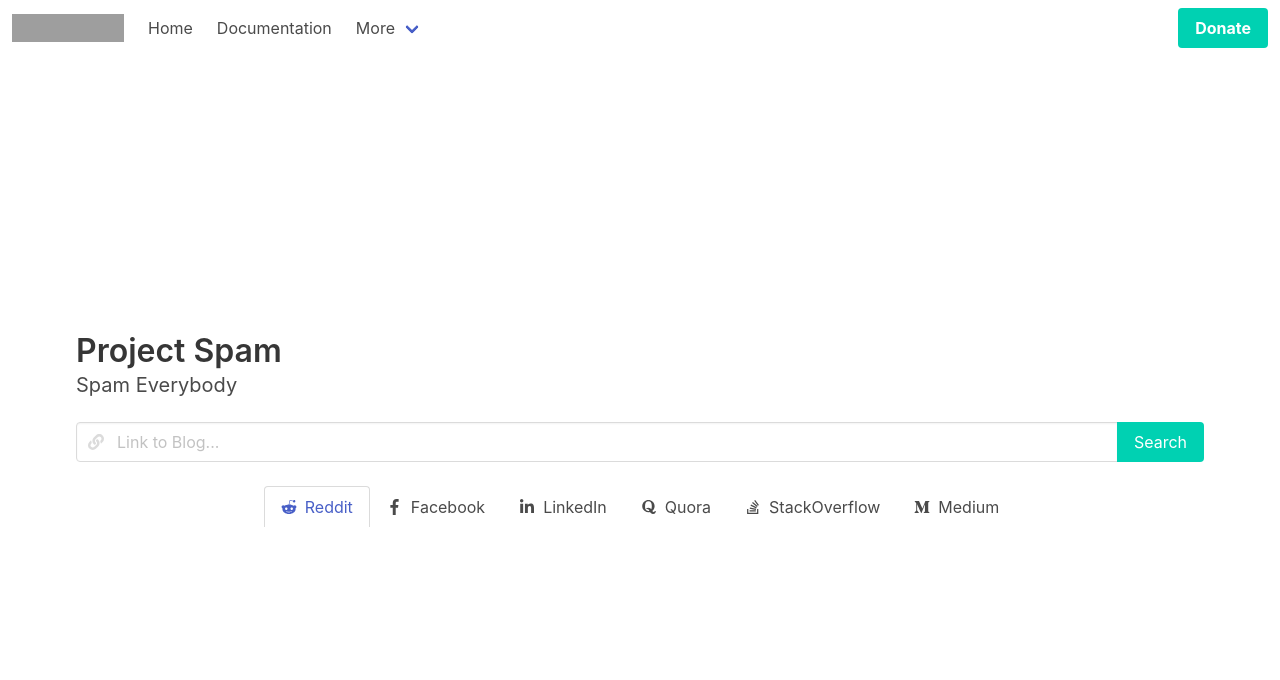
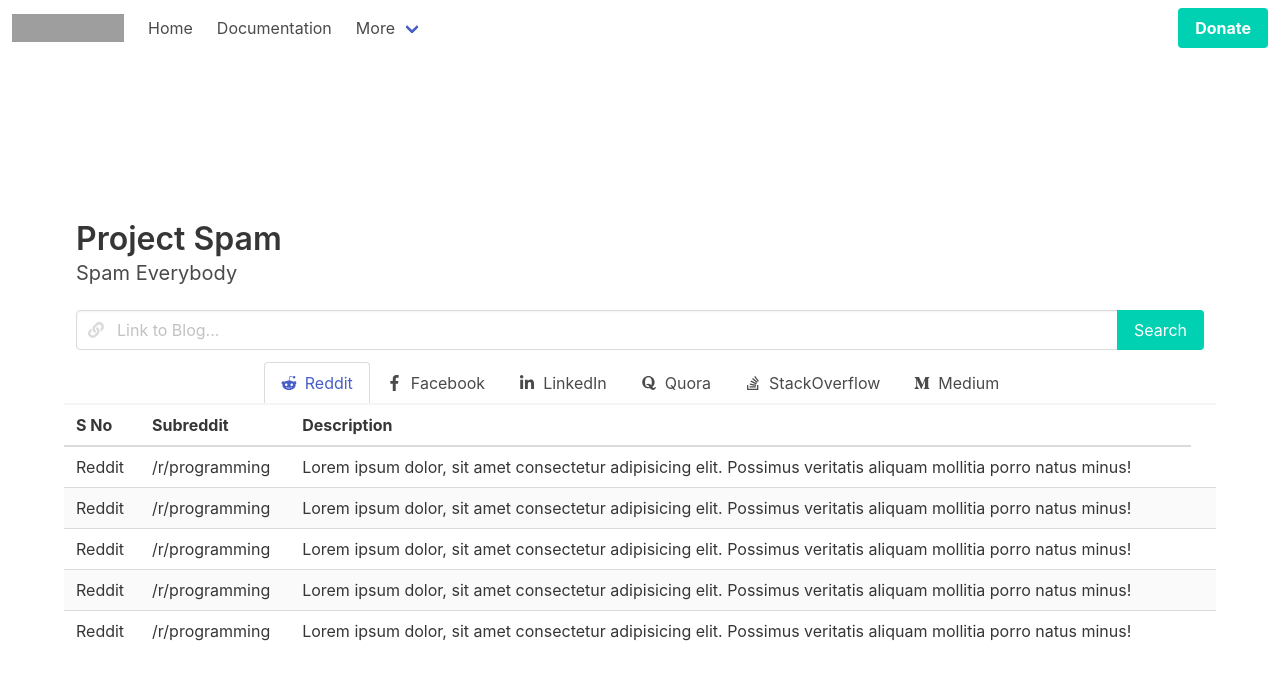
Before and after one commit to nirnejak/content-promotion-app, a Vue app: page / in a window 1280 px wide. Shown: the top 680 px of the page. Built offline with nearby package versions, Linux system fonts and the light colour scheme; grey boxes are pictures that could not be loaded.

Commit message:
Table Added

```diff
--- a/src/components/Item.vue
+++ b/src/components/Item.vue
@@ -1,7 +1,10 @@
 <template>
-  <div class="card">
-    <h1>abc</h1>
-  </div>
+  <tr>
+    <td>Reddit</td>
+    <td>/r/programming</td>
+    <td>Lorem ipsum dolor, sit amet consectetur adipisicing elit. Possimus veritatis aliquam mollitia porro natus minus!</td>
+    <td></td>
+  </tr>
 </template>
 
 <script>
--- /dev/null
+++ b/src/components/Items.vue
@@ -0,0 +1,33 @@
+<template>
+  <div class="table-container">
+    <table class="table is-striped is-hoverable is-fullwidth">
+      <thead>
+        <tr>
+          <th>S No</th>
+          <th v-if="type === 'reddit'">Subreddit</th>
+          <th v-if="type === 'facebook'">Group/Pages</th>
+          <th v-if="type === 'linkedin'">Groups</th>
+          <th v-if="['quora', 'stackoverflow'].includes(type)">Threads</th>
+          <th v-if="type === 'medium'">Blogs</th>
+          <th>Description</th>
+        </tr>
+      </thead>
+      <tbody>
+        <Item v-for="index in 5" :key="index" />
+      </tbody>
+    </table>
+  </div>
+</template>
+
+<script>
+import Item from "@/components/Item";
+
+export default {
+  name: "Items",
+  components: { Item },
+  props: ["type"]
+};
+</script>
+
+<style>
+</style>
--- a/src/components/Tabs.vue
+++ b/src/components/Tabs.vue
@@ -1,7 +1,5 @@
 <template>
-  <div class="row">
-    <div class="column">
-      <div class="tabs is-boxed is-centered">
+  <div class="tabs is-boxed is-centered" style="margin-bottom: 0px;">
     <ul>
       <li
         v-for="tab in tabs"
@@ -17,8 +15,6 @@
         </a>
       </li>
     </ul>
-      </div>
-    </div>
   </div>
 </template>
 
--- a/src/views/Home.vue
+++ b/src/views/Home.vue
@@ -23,19 +23,24 @@
             </form>
           </div>
         </div>
+
         <Tabs @changeTab="changeTab" :activeTab="activeTab" />
+        <hr style="margin: 0px;" />
+        <Items :type="activeTab" />
       </div>
     </div>
   </section>
 </template>
 
 <script>
-import Tabs from "../components/Tabs";
 import axios from "axios";
+
+import Tabs from "@/components/Tabs";
+import Items from "@/components/Items";
 
 export default {
   name: "home",
-  components: { Tabs },
+  components: { Tabs, Items },
   data() {
     return {
       activeTab: "reddit",
```
Lines whose indentation alone changed are shown as unchanged.
